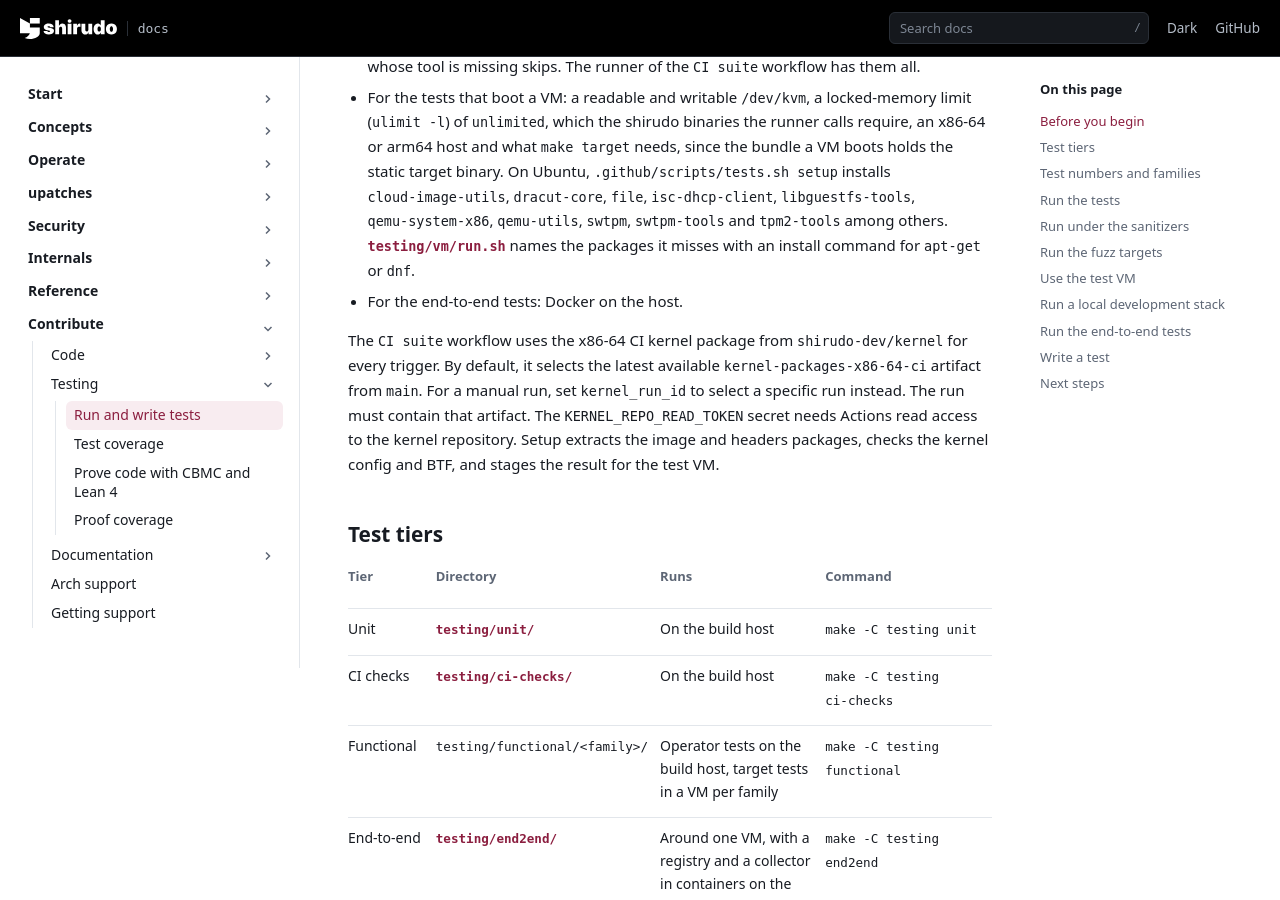
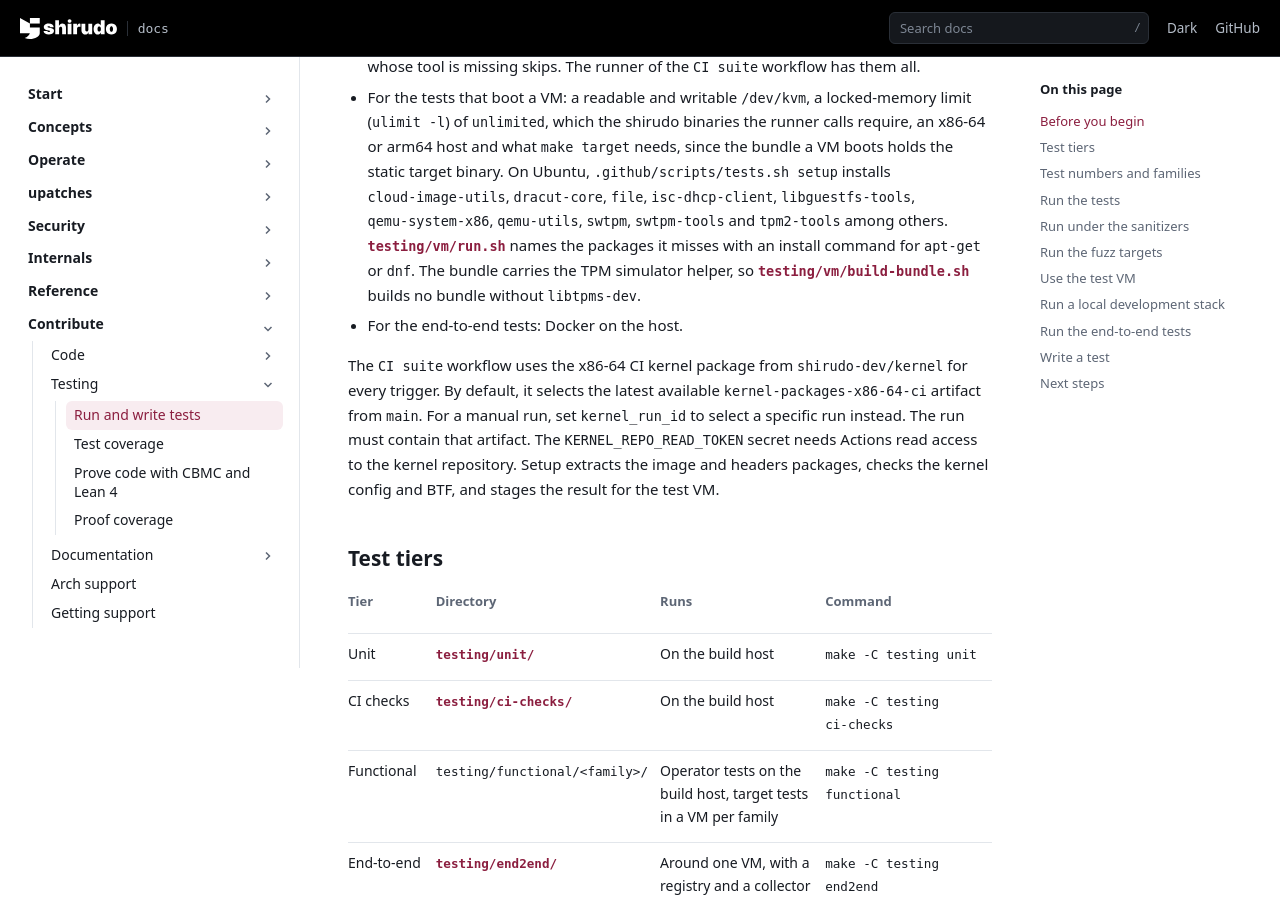
Before and after one commit to AliBashaSY/shirudo, a Sphinx documentation site: the page built from Documentation/contribute/testing/testing.rst, in a window 1280 px wide and 900 px high, scrolled down 493 px. Built offline with Sphinx 7.4.7, drawn with Linux system fonts in a browser that asks for light colours; pages that are not in the unit, such as notebooks, are missing from menus.

Commit message:
testing: refuse to build a VM bundle without libtpms
The bundle installs testing/helper/tpmsim-cmd, but Makefile.shirudo
builds that helper only where pkg-config finds libtpms and skips it
silently otherwise. A host without libtpms-dev compiles the whole
target binary and its helpers first, then fails at the install with
"cannot stat .../tpmsim-cmd", which names neither the package nor the
cause.

Check for libtpms before the build starts and name the package to
install for apt-get or dnf, as the script does for its other host
commands.

Signed-off-by: John Fastabend <john.fastabend@gmail.com>
Signed-off-by: Daniel Borkmann <daniel@iogearbox.net>

```diff
--- a/Documentation/contribute/testing/testing.rst
+++ b/Documentation/contribute/testing/testing.rst
@@ -35,7 +35,10 @@ Before you begin
   ``dracut-core``, ``file``, ``isc-dhcp-client``, ``libguestfs-tools``,
   ``qemu-system-x86``, ``qemu-utils``, ``swtpm``, ``swtpm-tools`` and
   ``tpm2-tools`` among others. :src:`testing/vm/run.sh` names the packages
-  it misses with an install command for ``apt-get`` or ``dnf``.
+  it misses with an install command for ``apt-get`` or ``dnf``. The
+  bundle carries the TPM simulator helper, so
+  :src:`testing/vm/build-bundle.sh` builds no bundle without
+  ``libtpms-dev``.
 - For the end-to-end tests: Docker on the host.
 
 The ``CI suite`` workflow uses the x86-64 CI kernel package from
```
Also changed, not shown: 1 other file.
